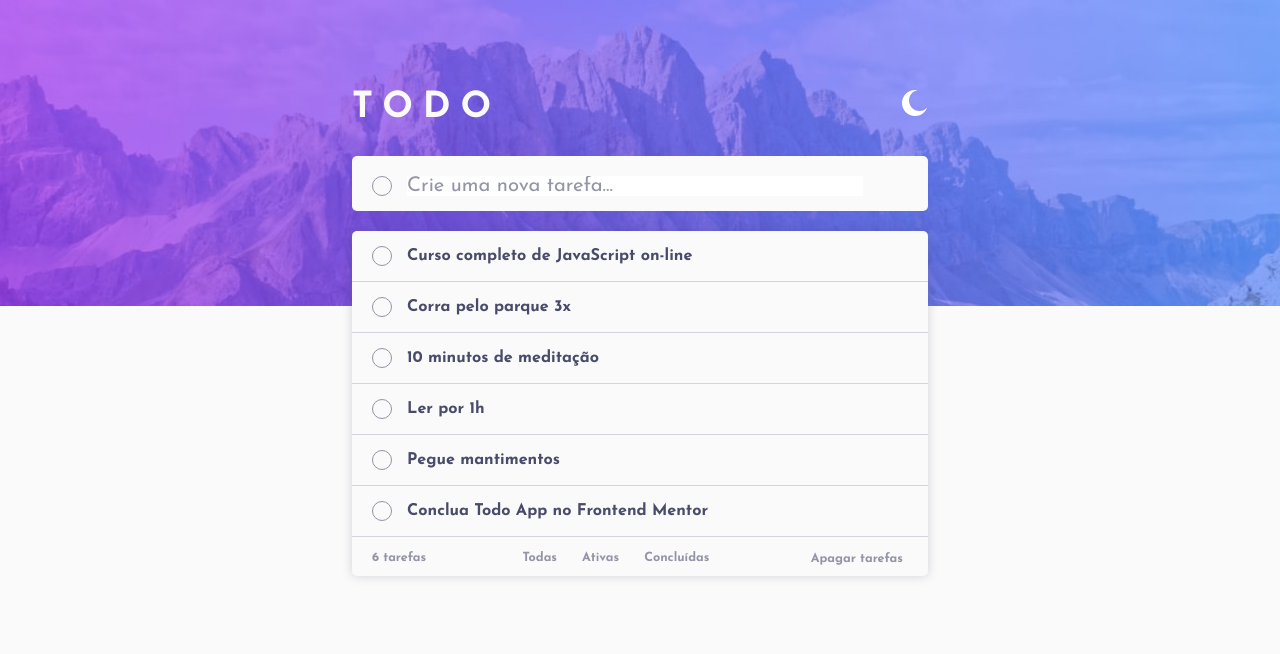
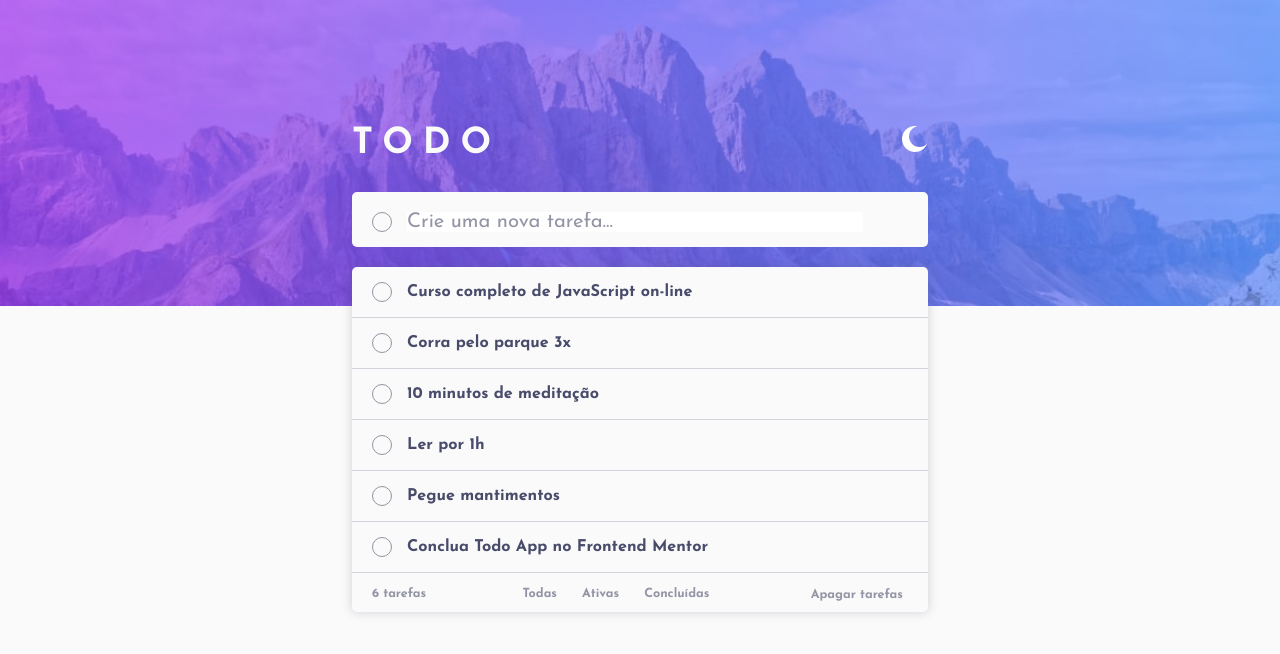
Before and after one commit to higor-costa/lista-de-tarefas, a React (Vite) app: page / in a window 1280 px wide. Shown: the top 654 px of the page. Built offline with nearby package versions, Linux system fonts and the light colour scheme.

Commit message:
Ajusta posicionamento do conteúdo

```diff
--- a/src/App.module.css
+++ b/src/App.module.css
@@ -33,8 +33,8 @@ body {
 
 .conteudo {
   width: 32rem;
-  position: absolute;
-  top: 5rem;
+  position: relative;
+  bottom: 10rem;
   left: 50%;
   transform: translateX(-50%);
 }
```
